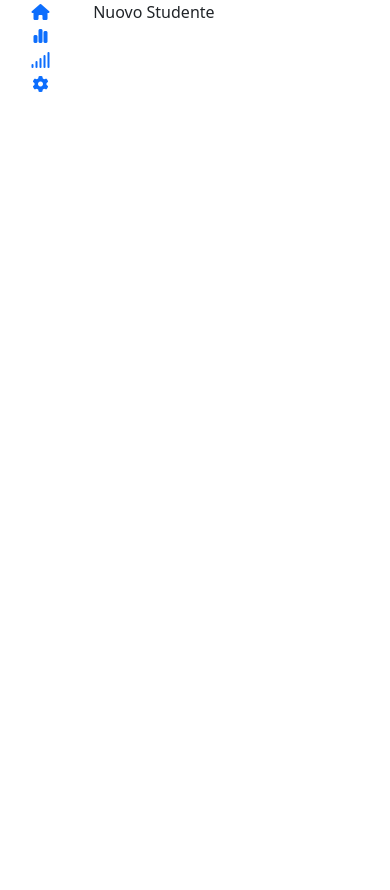
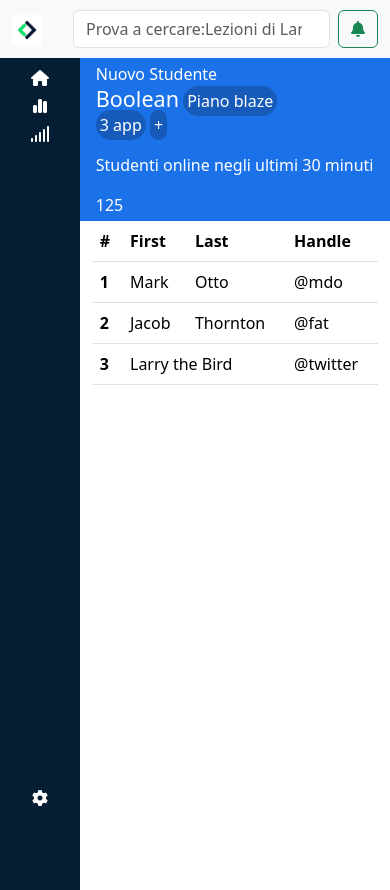
Before and after one commit to carlomarcon/html-css-bootstrap-dashboard, a plain HTML site: page index.html in a window 390 px wide. Before the commit the page ends 844 px from the top, so only its background shows below. Drawn offline with nearby package versions, Linux system fonts and the light colour scheme.

Commit message:
Header and css screen mobile

```diff
--- a/css/styles.css
+++ b/css/styles.css
@@ -4,10 +4,48 @@
   box-sizing: border-box;
 }
 
+:root {
+  --primary-color: #dc3545;
+  --secondary-color: #1b72e8;
+  --third-color: #f26551;
+  --fourth-color: #198754;
+  --fivth-color: #165bba;
+  --sixth-color: white;
+  --seventh-color: #051e34;
+}
+
 .wrapper {
+  height: 52rem;
   display: flex;
 }
 
-.no-style {
-  list-style-type: none;
+.ms_style-row-left {
+  color: var(--sixth-color);
+  background-color: var(--seventh-color);
 }
+
+.ms_setting {
+  margin-top: 40rem;
+}
+
+.ms_padding-right {
+  padding-right: 100px;
+}
+
+.ms_btn {
+  background-color: var(--fivth-color);
+  text-decoration: none;
+  border-radius: 20px;
+  padding: 4px;
+  color: var(--sixth-color);
+}
+
+.ms_datas {
+  background-color: var(--secondary-color);
+  color: white;
+}
+
+.ms_img {
+  height: 30px;
+  width: 30px;
+}
--- a/index.html
+++ b/index.html
@@ -14,23 +14,94 @@
       href="https://cdnjs.cloudflare.com/ajax/libs/font-awesome/6.4.2/css/all.min.css"
     />
   </head>
-  <header></header>
+
   <body>
+    <!-- HEADER INIZIALE -->
+    <header>
+      <nav class="navbar bg-body-tertiary flex-nowrap">
+        <div class="container-fluid">
+          <a class="navbar-brand"
+            ><img src="img/mobile-logo.png" alt="" class="ms_img"
+          /></a>
+          <form class="d-flex" role="search">
+            <input
+              class="form-control me-2 fs-6"
+              type="search"
+              placeholder="Prova a cercare:Lezioni di Laravel"
+              aria-label="Search"
+            />
+            <button class="btn btn-outline-success" type="submit">
+              <i class="fa-solid fa-bell"></i>
+            </button>
+          </form>
+        </div>
+      </nav>
+    </header>
     <div class="wrapper">
-      <div class="container h-100 w-25 text-center">
-        <a href="" class="d-block"> <i class="fa-solid fa-house"></i></a>
-        <a href="" class="d-block"> <i class="fa-solid fa-chart-simple"></i></a>
-        <a href="" class="d-block"><i class="fa-solid fa-signal"></i></a>
-        <a href="" class="d-block"> <i class="fa-solid fa-gear"></i></a>
+      <!-- CONTAINER A SINISTRA -->
+
+      <div class="container h-100 w-25 text-center ms_style-row-left p-2">
+        <a href="" class="d-block mb-1 ms_style-row-left">
+          <i class="fa-solid fa-house"></i
+        ></a>
+        <a href="" class="d-block mb-1 ms_style-row-left">
+          <i class="fa-solid fa-chart-simple"></i
+        ></a>
+        <a href="" class="d-block ms_style-row-left"
+          ><i class="fa-solid fa-signal"></i
+        ></a>
+        <a href="" class="d-block ms_style-row-left ms_setting">
+          <i class="fa-solid fa-gear"></i
+        ></a>
       </div>
+
+      <!-- CONTAINER A DESTRA -->
+
       <div class="container">
-        <div class="row">
+        <div class="row ms_datas p-1">
           <div class="col-sm-12">Nuovo Studente</div>
-          <div class="col-sm-12"></div>
-          <div class="col-sm-12"></div>
+          <div class="col-sm-12 ms_padding-right">
+            <h4 class="d-inline">Boolean</h4>
+            <a href="" class="ms_btn"> Piano blaze </a>
+            <a href="" class="ms_btn">3 app</a> <a href="" class="ms_btn">+</a>
+          </div>
+          <div class="col-sm-12 mt-3">
+            <p>Studenti online negli ultimi 30 minuti</p>
+            <span>125</span>
+          </div>
         </div>
         <div class="row">
-          <div class="col-sm-12"></div>
+          <div class="col-sm-12">
+            <table class="table">
+              <thead>
+                <tr>
+                  <th scope="col">#</th>
+                  <th scope="col">First</th>
+                  <th scope="col">Last</th>
+                  <th scope="col">Handle</th>
+                </tr>
+              </thead>
+              <tbody>
+                <tr>
+                  <th scope="row">1</th>
+                  <td>Mark</td>
+                  <td>Otto</td>
+                  <td>@mdo</td>
+                </tr>
+                <tr>
+                  <th scope="row">2</th>
+                  <td>Jacob</td>
+                  <td>Thornton</td>
+                  <td>@fat</td>
+                </tr>
+                <tr>
+                  <th scope="row">3</th>
+                  <td colspan="2">Larry the Bird</td>
+                  <td>@twitter</td>
+                </tr>
+              </tbody>
+            </table>
+          </div>
           <div class="col-sm-0"></div>
           <div class="col-sm-0"></div>
           <div class="col-sm-0"></div>
```
